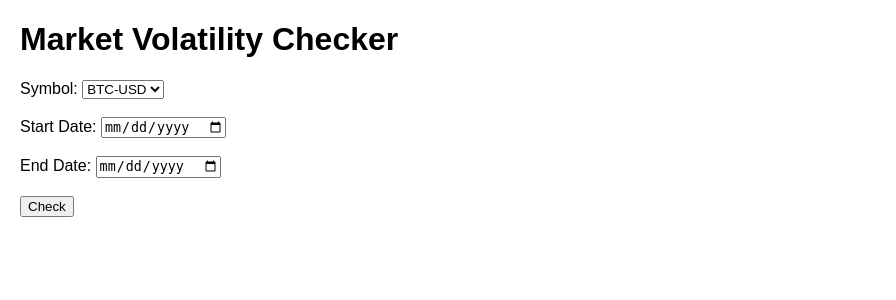
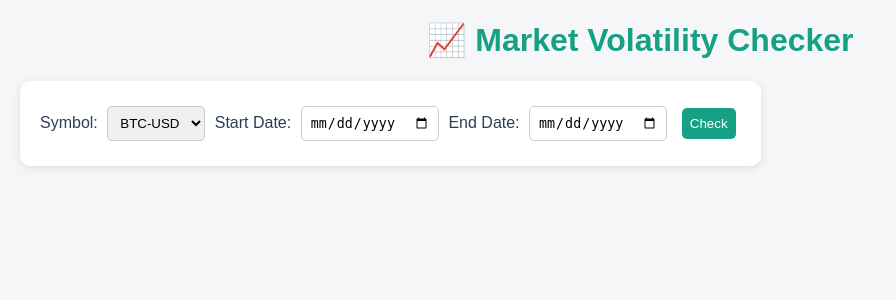
Before and after one commit to Smeet-Dahiwal/MarketVolatility, a Flask app: page / in a window 1280 px wide. Shown: the top 300 px of the page, without its empty margins (0-896 px from the left). Run offline with Flask 3, Linux system fonts and the light colour scheme.

Commit message:
Initial commit

```diff
--- a/templates/index.html
+++ b/templates/index.html
@@ -3,16 +3,78 @@
 <head>
     <title>Market Volatility Checker</title>
     <style>
-        body { font-family: Arial, sans-serif; margin: 20px; }
-        table { border-collapse: collapse; width: 100%; margin-bottom: 20px; }
-        th, td { border: 1px solid #ccc; padding: 8px; text-align: center; }
-        th { background-color: #f2f2f2; }
-        .day-section { margin-bottom: 30px; }
-        h2 { color: #333; }
+        body {
+            font-family: Arial, sans-serif;
+            margin: 20px;
+            background-color: #f4f6f8;
+            color: #2c3e50;
+        }
+        h1 {
+            text-align: center;
+            color: #16a085;
+        }
+        form {
+            text-align: center;
+            margin-bottom: 30px;
+            background: #fff;
+            padding: 20px;
+            border-radius: 10px;
+            box-shadow: 0 2px 8px rgba(0,0,0,0.1);
+            display: inline-block;
+        }
+        input, select, button {
+            padding: 8px;
+            margin: 5px;
+            border-radius: 5px;
+            border: 1px solid #ccc;
+        }
+        button {
+            background-color: #16a085;
+            color: white;
+            border: none;
+            cursor: pointer;
+        }
+        button:hover {
+            background-color: #13876a;
+        }
+        table {
+            border-collapse: collapse;
+            width: 100%;
+            margin-bottom: 20px;
+            box-shadow: 0 2px 8px rgba(0,0,0,0.05);
+            background: #fff;
+        }
+        th, td {
+            border: 1px solid #ddd;
+            padding: 8px;
+            text-align: center;
+        }
+        th {
+            background-color: #34495e;
+            color: white;
+        }
+        tr:hover {
+            background-color: #f1f1f1;
+        }
+        .day-section {
+            margin-bottom: 30px;
+            padding: 15px;
+            border-radius: 10px;
+            background: #fff;
+            box-shadow: 0 2px 8px rgba(0,0,0,0.05);
+        }
+        h2 {
+            color: #2980b9;
+            margin-bottom: 15px;
+        }
+        .points-positive { color: green; font-weight: bold; }
+        .points-negative { color: red; font-weight: bold; }
+        .volatility { color: #e67e22; font-weight: bold; }
+        .highlight { background-color: #ffeb3b; font-weight:bold; }
     </style>
 </head>
 <body>
-    <h1>Market Volatility Checker</h1>
+    <h1>📈 Market Volatility Checker</h1>
 
     <form method="POST">
         <label>Symbol: </label>
@@ -20,13 +82,13 @@
             <option value="BTC-USD">BTC-USD</option>
             <option value="ETH-USD">ETH-USD</option>
             <option value="^NSEI">^NSEI</option>
-        </select><br><br>
+        </select>
 
         <label>Start Date: </label>
-        <input type="date" name="start" required><br><br>
+        <input type="date" name="start" required>
 
         <label>End Date: </label>
-        <input type="date" name="end" required><br><br>
+        <input type="date" name="end" required>
 
         <button type="submit">Check</button>
     </form>
@@ -51,11 +113,11 @@
                             <tr>
                                 <td>{{ row['Date'] }}</td>
                                 <td>{{ "%.2f"|format(row['Open']) }}</td>
-                                <td>{{ "%.2f"|format(row['Close']) }}</td><td style="color: {{ 'red' if row['Points'] < 0 else 'green' }}; font-weight:bold;">
+                                <td>{{ "%.2f"|format(row['Close']) }}</td>
+                                <td class="{{ 'points-negative' if row['Points'] < 0 else 'points-positive' }}">
                                     {{ "%.2f"|format(row['Points']) }}
                                 </td>
-
-                                <td>{{ "%.2f"|format(row['Volatility']) }}</td>
+                                <td class="volatility">{{ "%.2f"|format(row['Volatility']) }}</td>
                             </tr>
                         {% endfor %}
                     </table>
@@ -72,7 +134,7 @@
                 <th>Days_Count</th>
             </tr>
             {% for row in summary %}
-                <tr>
+                <tr {% if row['Day'] == most_volatile_day %} class="highlight" {% endif %}>
                     <td>{{ row['Day'] }}</td>
                     <td>{{ "%.2f"|format(row['Avg_Points']) }}</td>
                     <td>{{ "%.2f"|format(row['Avg_Volatility']) }}</td>
```
Also changed, not shown: README.md (added).
